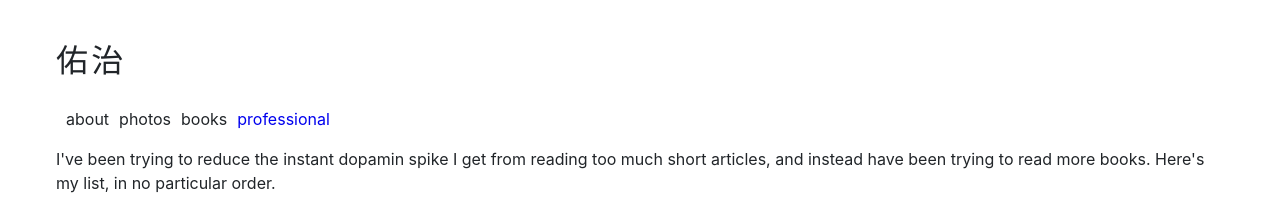
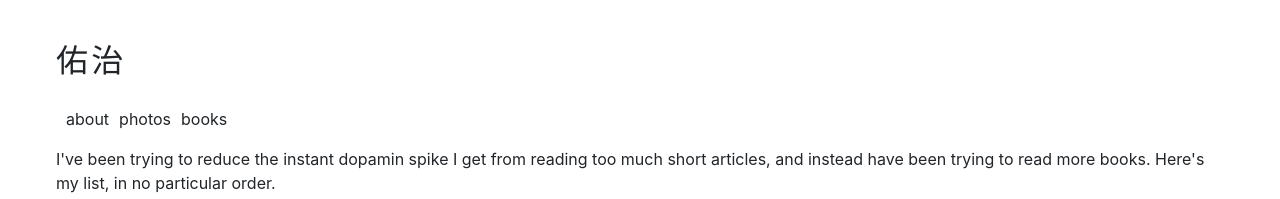
Before and after one commit to StevenConnors/me, a Next.js app: page /books in a window 1280 px wide. Shown: the top 199 px of the page. Built offline with nearby package versions, Linux system fonts and the light colour scheme.

Commit message:
remove linkedin reference

```diff
--- a/components/header.js
+++ b/components/header.js
@@ -24,10 +24,6 @@ export default function Header() {
       <Link href="/books">
         <span className={styles.link}>books</span>
       </Link>
-
-      <a className={styles.link} href="https://www.linkedin.com/in/steven-connors/">
-        <span>professional</span>
-      </a>
     </>
   )
 }
```
